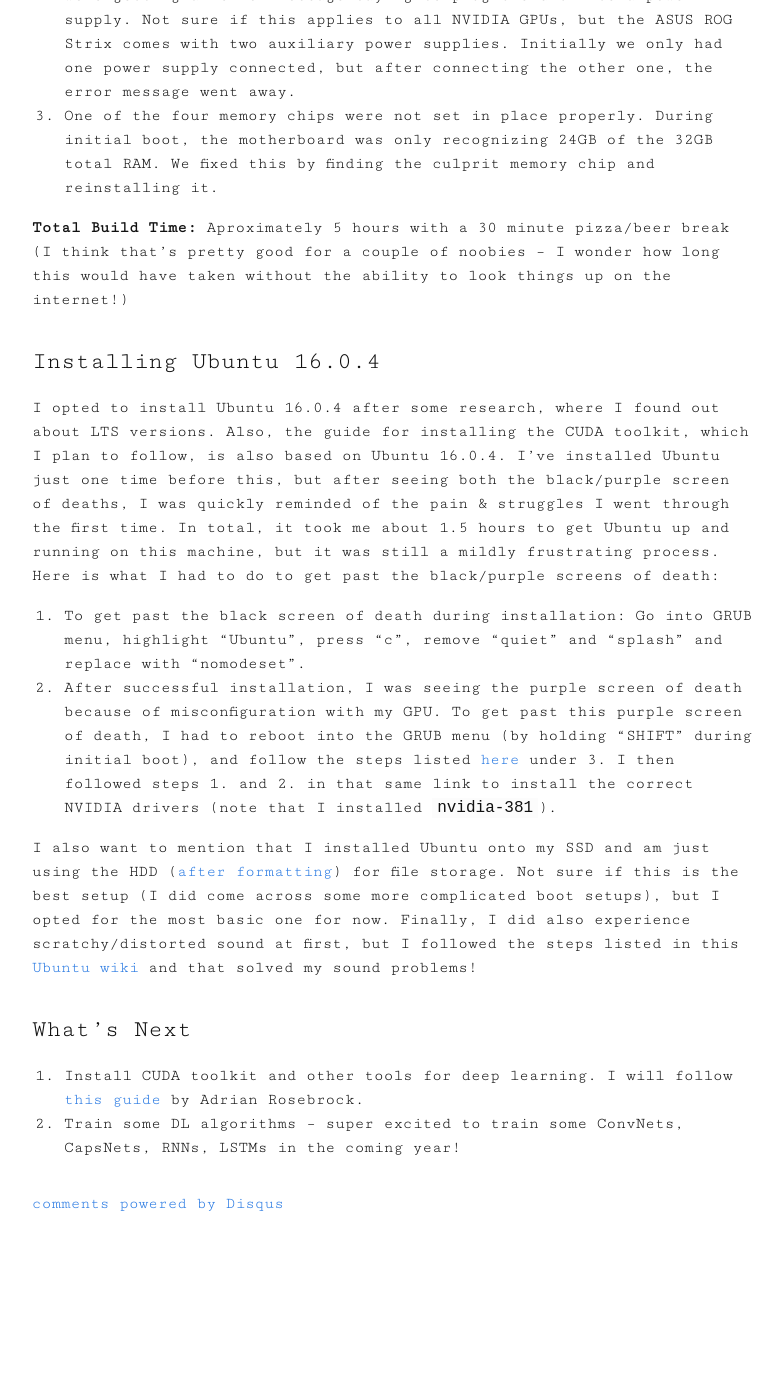
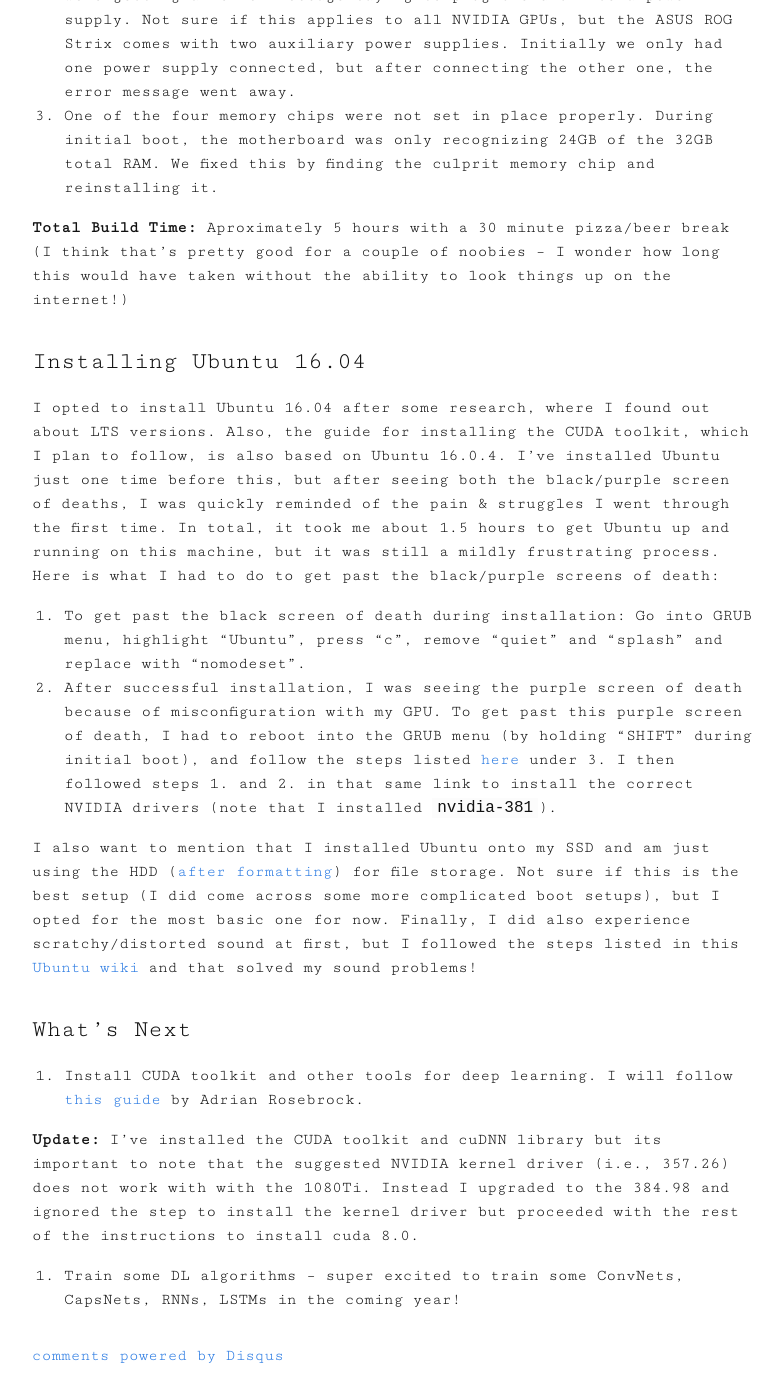
Before and after one commit to syaning/slim, a Jekyll site: the page built from _posts/2017-12-25-my-first-dl-devbox.md, in a window 1280 px wide and 1400 px high, scrolled down 4994 px. Shown: the whole window, without its empty margins (248-1030 px from the left). Built offline with Jekyll 4.4.1, drawn with Linux system fonts in a browser that asks for light colours; comment, search, counter and statistics services are not loaded; before the commit the page ends 6242 px from its top, so only the background shows below that.

Commit message:
add update for installing cuda toolkit in devbox post

```diff
--- a/_posts/2017-12-25-my-first-dl-devbox.md
+++ b/_posts/2017-12-25-my-first-dl-devbox.md
@@ -69,8 +69,8 @@
 for a couple of noobies -- I wonder how long this would have taken without the
 ability to look things up on the internet!)
 
-### Installing Ubuntu 16.0.4
-I opted to install Ubuntu 16.0.4 after some research, where I found out about LTS
+### Installing Ubuntu 16.04
+I opted to install Ubuntu 16.04 after some research, where I found out about LTS
 versions. Also, the guide for installing the CUDA toolkit, which I plan to follow, is also
 based on Ubuntu 16.0.4. I've installed Ubuntu just one time before this, but
 after seeing both the black/purple screen of deaths, I was quickly reminded of the
@@ -96,5 +96,12 @@
 
 ### What's Next
 1. Install CUDA toolkit and other tools for deep learning. I will follow [this guide](https://www.pyimagesearch.com/2017/09/27/setting-up-ubuntu-16-04-cuda-gpu-for-deep-learning-with-python/) by Adrian Rosebrock.
+
+**Update:** I've installed the CUDA toolkit and cuDNN library but its important
+to note that the suggested NVIDIA kernel driver (i.e., 357.26) does not work with
+with the 1080Ti. Instead I upgraded to the 384.98 and ignored the step to
+install the kernel driver but proceeded with the rest of the instructions to install
+cuda 8.0.
+
 2. Train some DL algorithms -- super excited to train some ConvNets, CapsNets, RNNs,
 LSTMs in the coming year!
```
